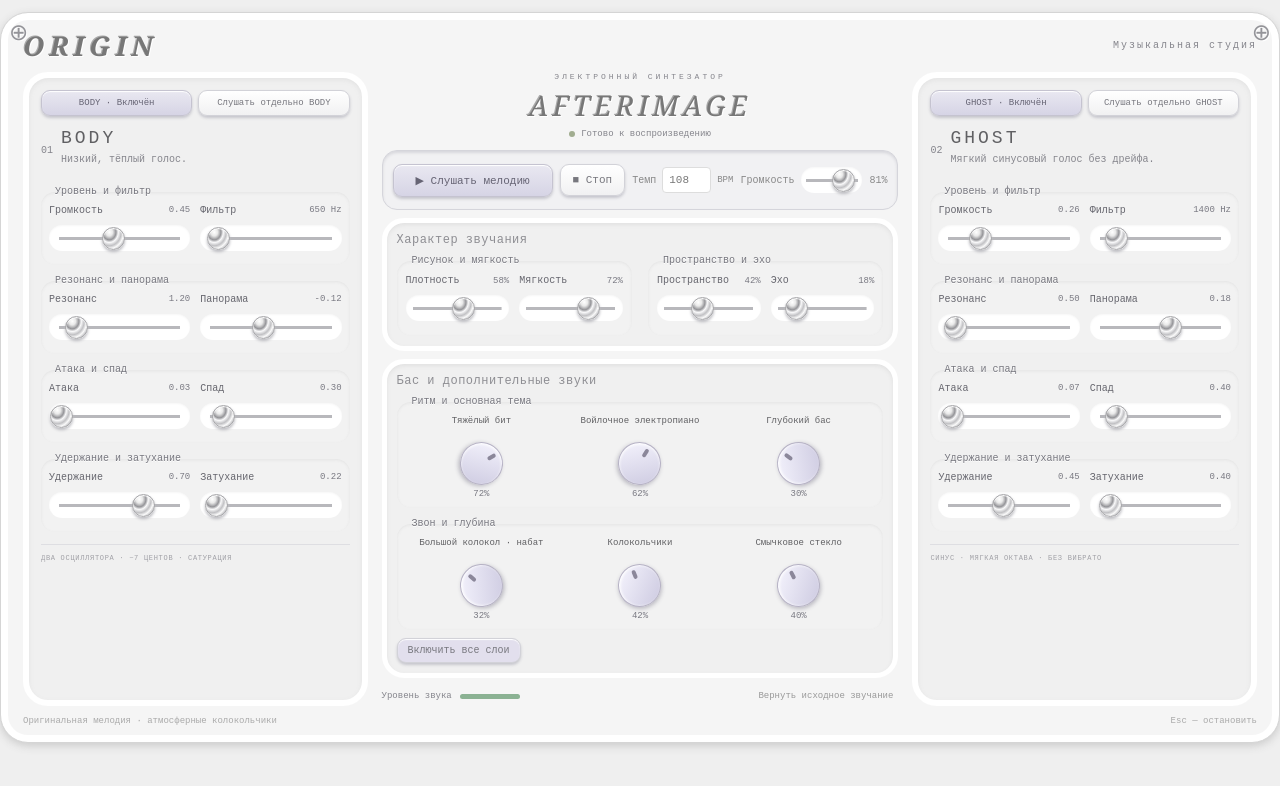
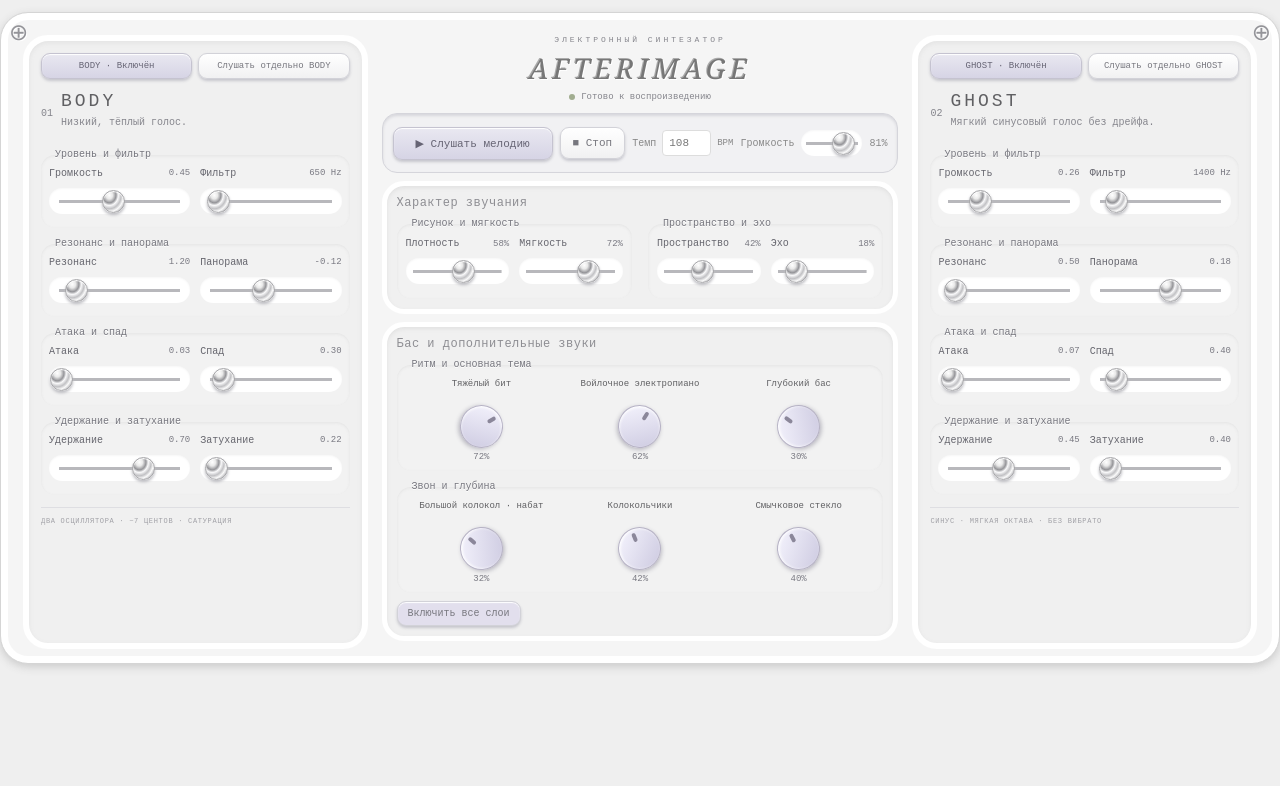
Before and after one commit to polinasergeenkova2007-crypto/origin-music-studio, a React (Vite) app: page / in a window 1280 px wide. Shown: the top 786 px of the page. Built offline with nearby package versions, Linux system fonts and the light colour scheme.

Commit message:
Simplify studio layout and animate live audio bars

```diff
--- a/src/App.tsx
+++ b/src/App.tsx
@@ -6,14 +6,12 @@ import { defaults, type VoiceId, type VoiceSettings } from "./state/types";
 import { melodyDefaults, type MelodySettings } from "./state/melody";
 import { VoicePanel } from "./components/VoicePanel";
 import { MelodyControls } from "./components/MelodyControls";
-import { OutputMeter } from "./components/OutputMeter";
 export default function App() {
   const engine = useRef(new AudioEngine());
   const [settings, setSettings] = useState(defaults),
     [melody, setMelody] = useState(melodyDefaults),
     [volume, setVolume] = useState(0.65),
     [playing, setPlaying] = useState(false),
-    [ready, setReady] = useState(false),
     [starting, setStarting] = useState(false),
     [error, setError] = useState("");
   const [tempoDraft, setTempoDraft] = useState(String(melodyDefaults.bpm));
@@ -46,7 +44,6 @@ export default function App() {
     try {
       await engine.current.play(settings, volume, melody);
       if (token === action.current) {
-        setReady(true);
         setPlaying(true);
       }
     } catch (e) {
@@ -67,10 +64,6 @@ export default function App() {
   };
   return (
     <main>
-      <header>
-        <span className="brand">ORIGIN</span>
-        <span className="header-label">Музыкальная студия</span>
-      </header>
       <section className="intro">
         <div>
           <p className="eyebrow">ЭЛЕКТРОННЫЙ СИНТЕЗАТОР</p>
@@ -158,22 +151,6 @@ export default function App() {
         </p>
       )}
       <MelodyControls settings={melody} change={changeMelody} />
-      <div className="utility-row">
-        <OutputMeter engine={engine.current} enabled={ready} />
-        <button
-          className="reset"
-          onClick={() => {
-            changeMelody({ ...melodyDefaults });
-            setSettings(defaults);
-            setVolume(0.65);
-            engine.current.setVolume(0.65);
-            engine.current.update("body", defaults.body);
-            engine.current.update("ghost", defaults.ghost);
-          }}
-        >
-          Вернуть исходное звучание
-        </button>
-      </div>
       <section className="primary-voices">
         <h2>Два основных синтезатора</h2>
         <p className="section-hint">
@@ -300,10 +277,6 @@ export default function App() {
           Включить все слои
         </button>
       </section>
-      <footer className="page-footer">
-        <span>Оригинальная мелодия · атмосферные колокольчики</span>
-        <span>Esc — остановить</span>
-      </footer>
     </main>
   );
 }
```
